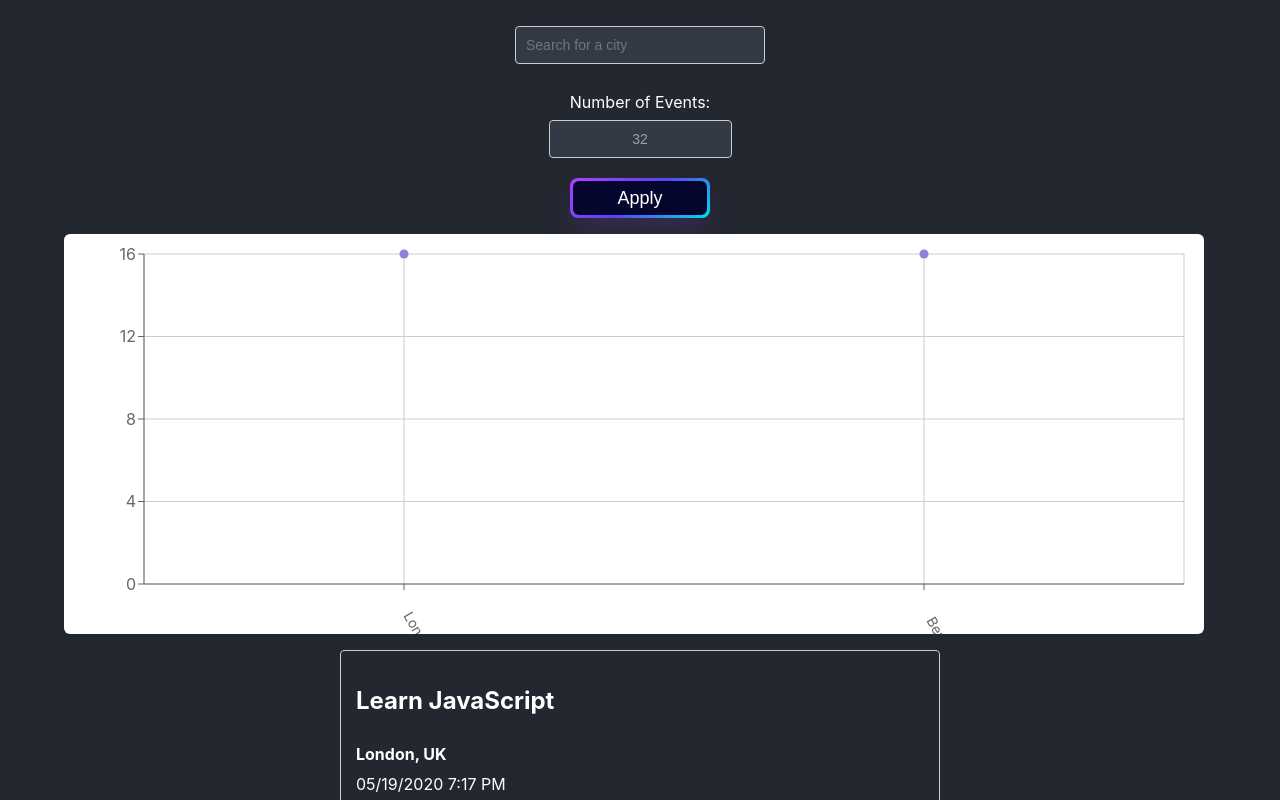
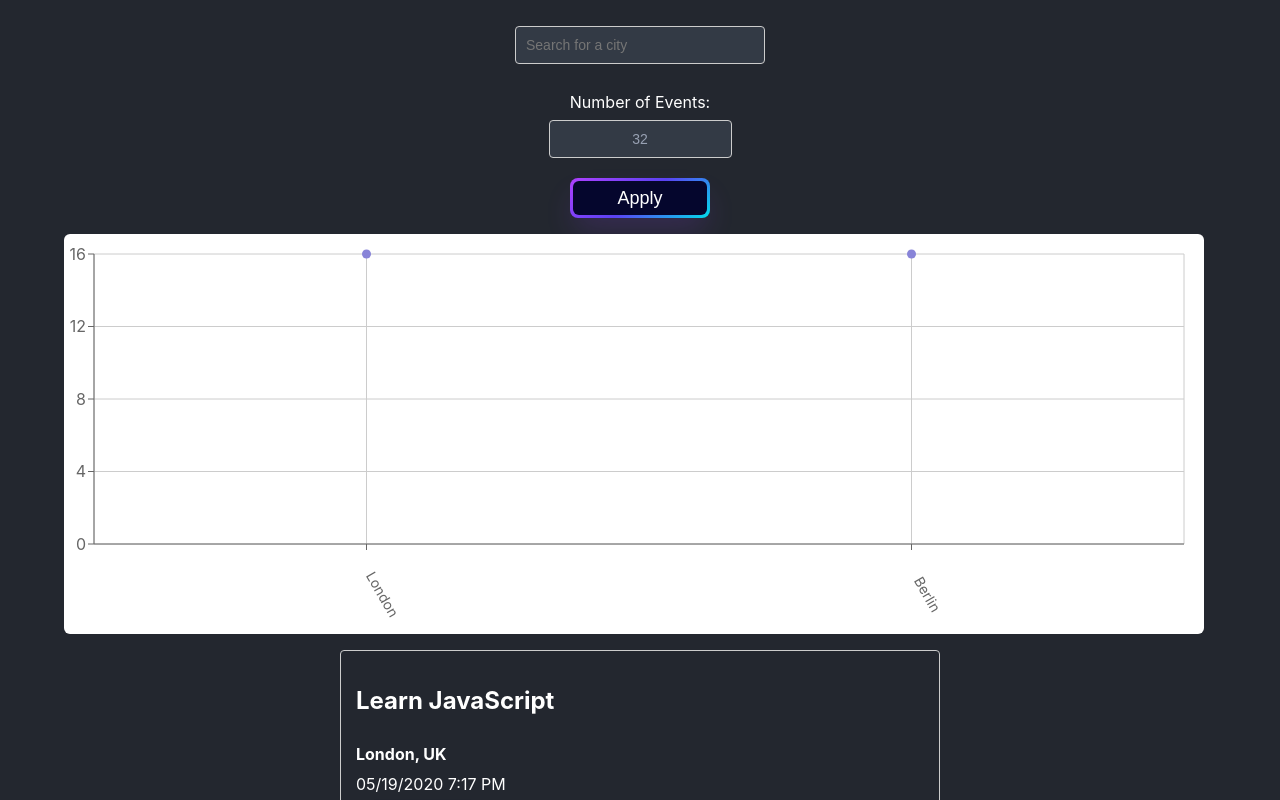
Before and after one commit to aidenmayoros/git-github.com-aidenmayoros-meet, a React (Create React App) app: page / in a window 1280 px wide. Shown: the top 800 px of the page. Built offline with nearby package versions, Linux system fonts and the light colour scheme; what atatus-spa would draw is missing.

Commit message:
4.10 reading material complete

```diff
--- a/src/components/CityEventsChart.js
+++ b/src/components/CityEventsChart.js
@@ -19,7 +19,7 @@ const CityEventsChart = ({ allLocations, events }) => {
 	const getData = () => {
 		const data = allLocations.map((location) => {
 			const count = events.filter((event) => event.location === location).length;
-			const city = location.split(', ')[0];
+			const city = location.split(/, | - /)[0];
 			return { city, count };
 		});
 		return data;
@@ -32,8 +32,8 @@ const CityEventsChart = ({ allLocations, events }) => {
 				margin={{
 					top: 20,
 					right: 20,
-					bottom: 20,
-					left: 20,
+					bottom: 60,
+					left: -30,
 				}}>
 				<CartesianGrid />
 				<XAxis
```
Also changed, not shown: src/setupTests.js (+17 -0 lines).
